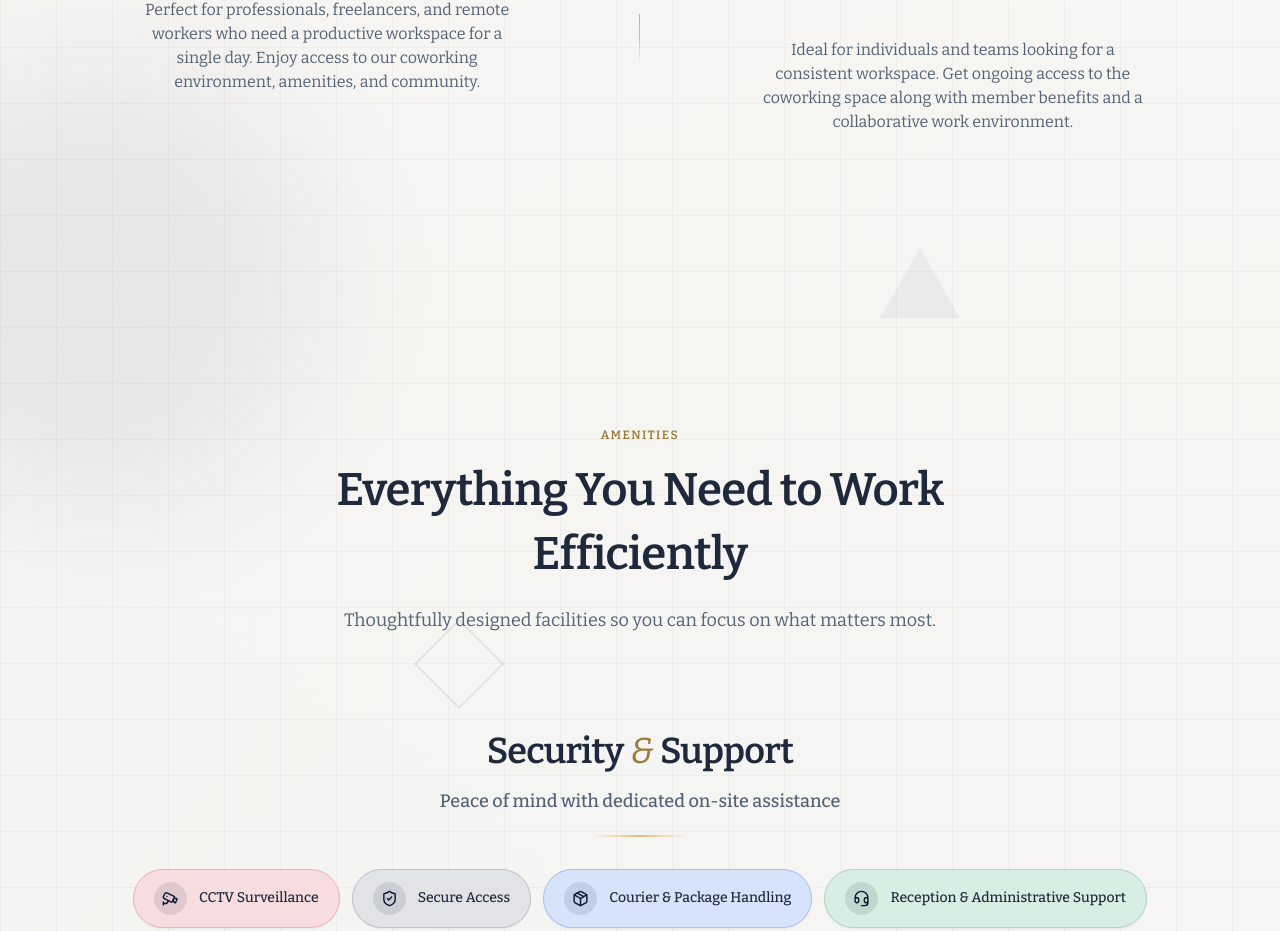
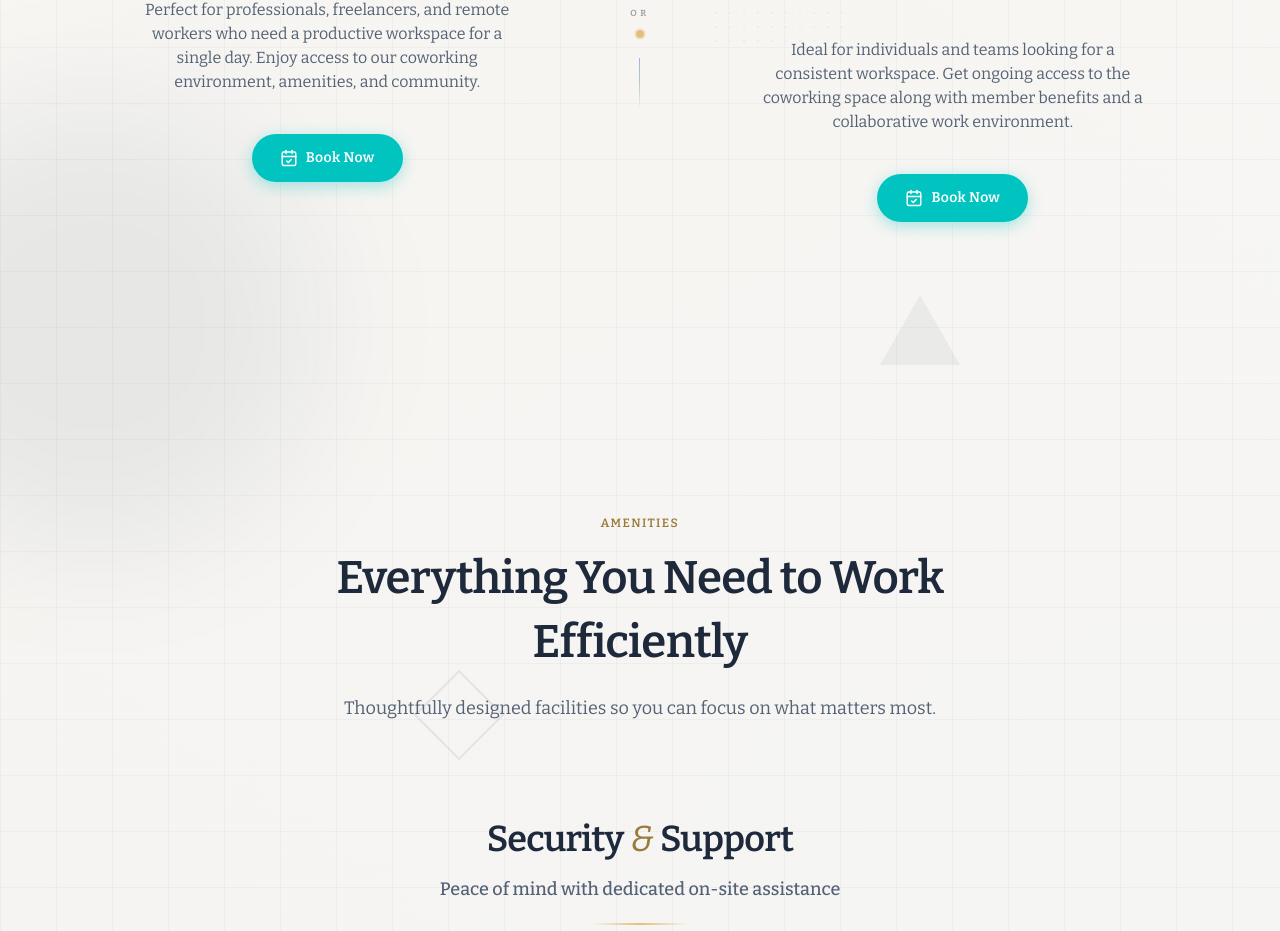
Before and after one commit to Work-Clients/techshore-website-v2, a React (Vite) app: page / in a window 1280 px wide. Shown: the part 5740-6671 px from the top of the page. Built offline with nearby package versions, Linux system fonts and the light colour scheme.

Commit message:
Add booking link.

```diff
--- a/src/components/CoworkingPlans.jsx
+++ b/src/components/CoworkingPlans.jsx
@@ -1,5 +1,7 @@
+import { CalendarCheck } from 'lucide-react'
 import { motion, useReducedMotion } from 'framer-motion'
 import AnimatedSection from './AnimatedSection'
+import { BOOK_NOW_URL } from '../data/images'
 import { fadeUp, VIEWPORT } from '../lib/motion'
 
 const plans = [
@@ -85,7 +87,7 @@ export default function CoworkingPlans() {
 
         <div className="mt-14 sm:mt-20 flex flex-col md:grid md:grid-cols-[1fr_auto_1fr] md:items-center">
           {plans.map((plan, index) => (
-            <div key={`${plan.primary} aqFWEEEGEG GGG                   `} className="contents">
+            <div key={plan.primary} className="contents">
               <motion.article
                 className="flex flex-col items-center text-center px-4 sm:px-6 lg:px-8"
                 initial={prefersReducedMotion ? false : 'hidden'}
@@ -100,6 +102,15 @@ export default function CoworkingPlans() {
                 <p className="mt-8 sm:mt-10 text-muted text-[0.95rem] sm:text-base leading-[1.8] max-w-sm">
                   {plan.description}
                 </p>
+                <a
+                  href={BOOK_NOW_URL}
+                  target="_blank"
+                  rel="noopener noreferrer"
+                  className="btn-primary mt-8 sm:mt-10"
+                >
+                  <CalendarCheck size={18} />
+                  Book Now
+                </a>
               </motion.article>
 
               {index < plans.length - 1 && <PlanDivider />}
--- a/src/components/FloatingButtons.jsx
+++ b/src/components/FloatingButtons.jsx
@@ -1,5 +1,5 @@
 import { MessageCircle, CalendarCheck } from 'lucide-react'
-import { WHATSAPP_URL } from '../data/images'
+import { BOOK_NOW_URL, WHATSAPP_URL } from '../data/images'
 
 export default function FloatingButtons() {
   return (
@@ -15,7 +15,7 @@ export default function FloatingButtons() {
       </a>
 
       <a
-        href={WHATSAPP_URL}
+        href={BOOK_NOW_URL}
         target="_blank"
         rel="noopener noreferrer"
         className="btn-nav inline-flex gap-2 pl-4 pr-5 py-3.5 text-sm shadow-lg hover:shadow-xl hover:scale-105 gpu-layer"
--- a/src/components/Hero.jsx
+++ b/src/components/Hero.jsx
@@ -1,6 +1,6 @@
 import { motion, useReducedMotion } from 'framer-motion'
 import { MessageCircle, CalendarCheck, MapPin } from 'lucide-react'
-import { LOGO, WHATSAPP_URL } from '../data/images'
+import { LOGO, BOOK_NOW_URL, WHATSAPP_URL } from '../data/images'
 import {
   heroLogoReveal,
   heroWordReveal,
@@ -123,7 +123,7 @@ export default function Hero() {
             className="w-full sm:w-auto"
           >
             <MagneticLink
-              href={WHATSAPP_URL}
+              href={BOOK_NOW_URL}
               target="_blank"
               rel="noopener noreferrer"
               className="btn-hero-primary w-full sm:w-auto"
--- a/src/components/Navbar.jsx
+++ b/src/components/Navbar.jsx
@@ -1,7 +1,7 @@
 import { useState, useEffect, useCallback } from 'react'
 import { motion, AnimatePresence } from 'framer-motion'
 import { Menu, X } from 'lucide-react'
-import { LOGO, NAV_LINKS, WHATSAPP_URL } from '../data/images'
+import { LOGO, NAV_LINKS, BOOK_NOW_URL } from '../data/images'
 import { BRAND_GRADIENT_BACKGROUND } from '../lib/brandTheme'
 import { EASE_SMOOTH, getRevealVariantByKey } from '../lib/motion'
 import MagneticLink from './MagneticLink'
@@ -90,7 +90,7 @@ export default function Navbar() {
         </ul>
 
         <MagneticLink
-          href={WHATSAPP_URL}
+          href={BOOK_NOW_URL}
           target="_blank"
           rel="noopener noreferrer"
           className="hidden lg:inline-flex btn-nav"
@@ -141,7 +141,7 @@ export default function Navbar() {
               ))}
               <motion.li variants={getRevealVariantByKey('book-now')} className="pt-2">
                 <a
-                  href={WHATSAPP_URL}
+                  href={BOOK_NOW_URL}
                   target="_blank"
                   rel="noopener noreferrer"
                   className="block text-center btn-nav w-full"
--- a/src/data/images.js
+++ b/src/data/images.js
@@ -73,6 +73,7 @@ export const GALLERY_IMAGES = [
   { src: '/photos/space-interior-wall.JPG', alt: 'Interior wall design' },
 ]
 
+export const BOOK_NOW_URL = 'https://rzp.io/rzp/pmVdq5V'
 export const WHATSAPP_URL = 'https://wa.me/919030082758'
 export const WHATSAPP_DISPLAY = '+91 9030082758'
 export const PHONE = '+91 9030082758'
```
